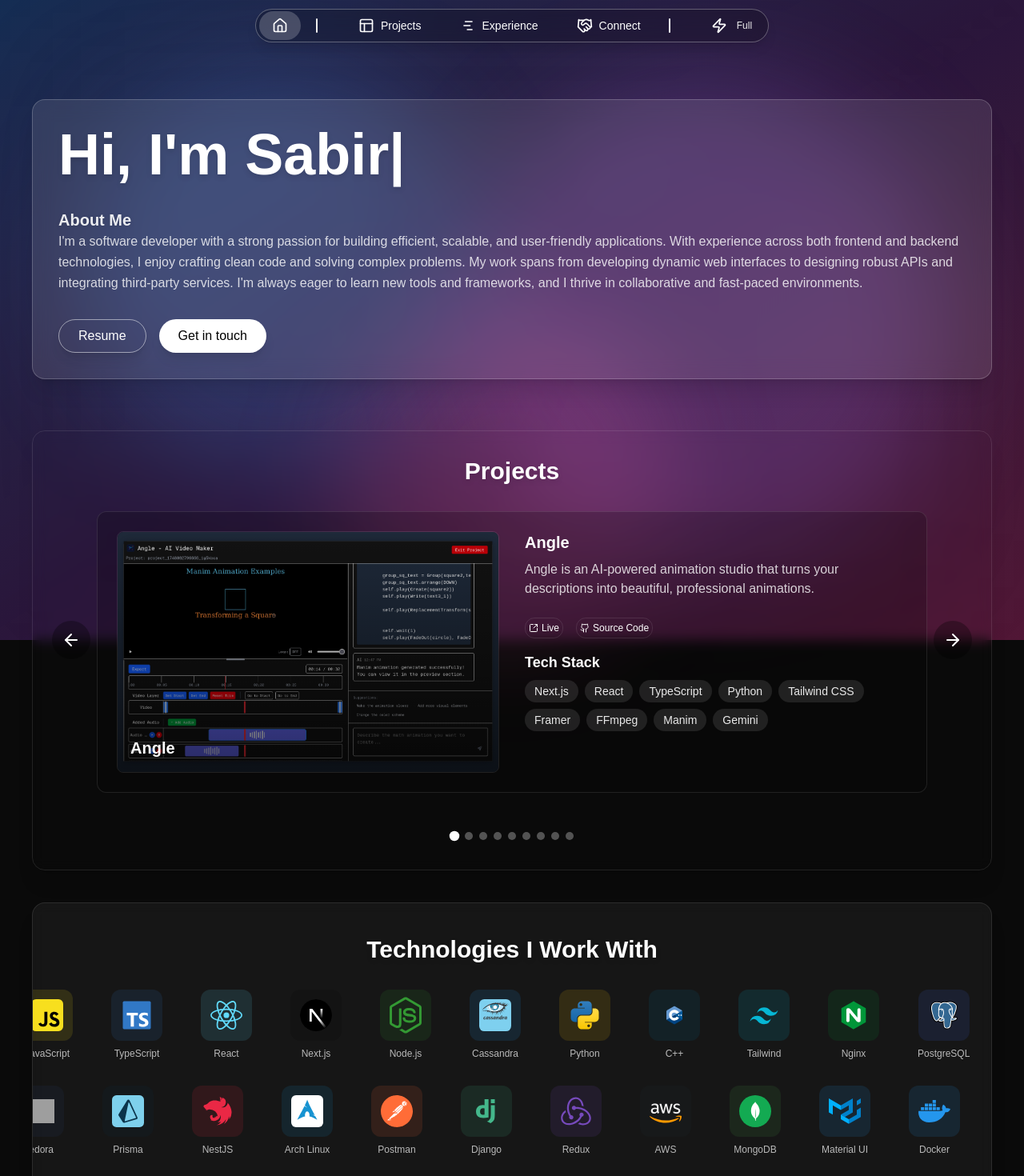
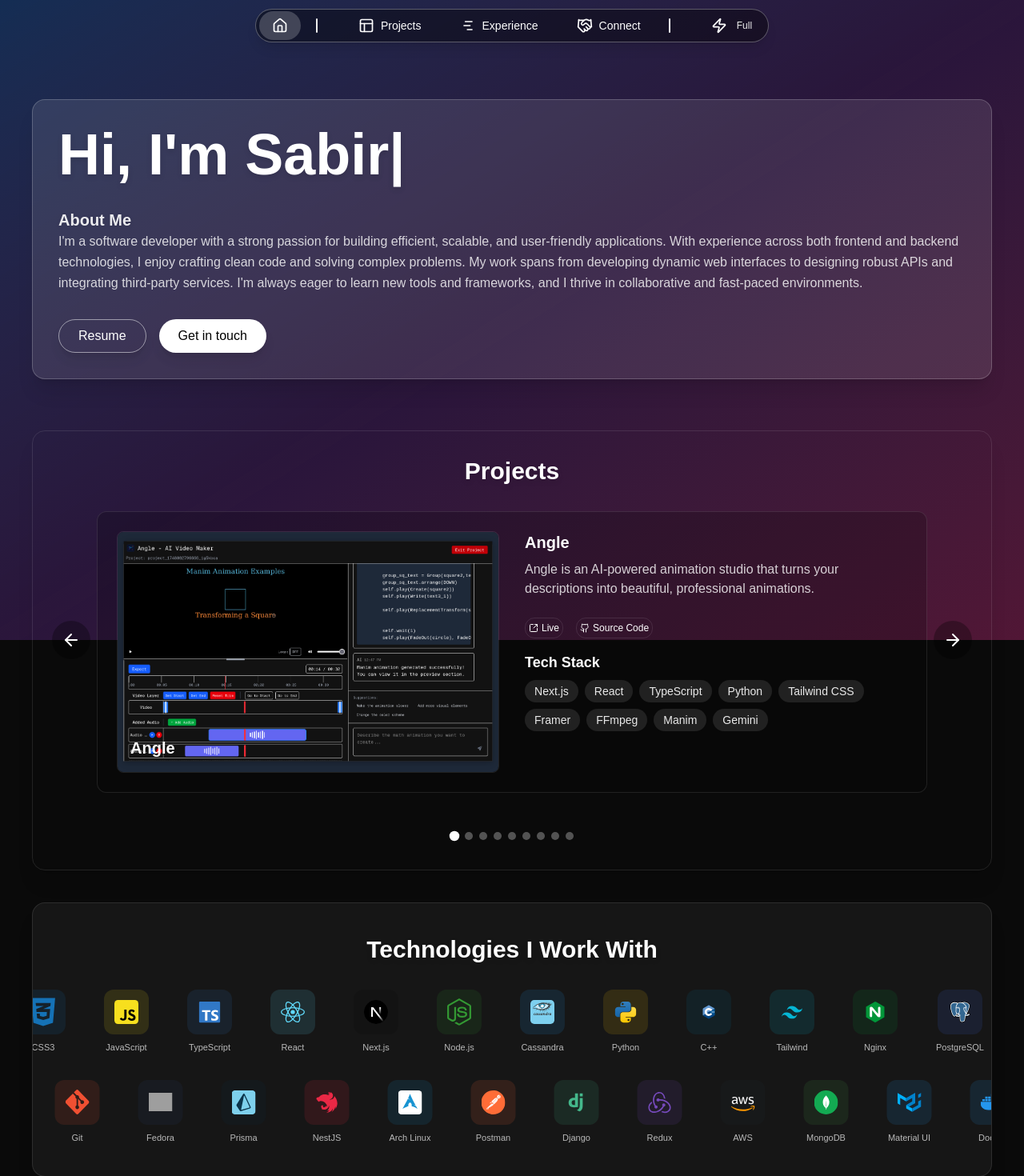
Before and after one commit to anonlegionoke/portfolio, a Next.js app: page / in a window 1280 px wide. Shown: the top 1470 px of the page at 80% size. Built offline with nearby package versions, Linux system fonts and the light colour scheme; grey boxes are pictures that could not be loaded.

Commit message:
Refactor styles in Experience, Connect, ContactForm, and Project components for consistency and readability

```diff
--- a/src/app/components/Connect.tsx
+++ b/src/app/components/Connect.tsx
@@ -95,7 +95,7 @@ const Connect = () => {
   }
 
   return (
-    <div className={`${performanceMode === 'light' ? 'bg-black/20' : 'bg-white/5 backdrop-blur-sm'} rounded-2xl shadow-xl border border-white/10 p-4 sm:p-6 md:p-8`}>
+    <div className={`${performanceMode === 'light' ? 'bg-black/20' : 'bg-white/5'} rounded-2xl shadow-xl border border-white/10 p-4 sm:p-6 md:p-8`}>
       <motion.h2
         className="text-2xl sm:text-3xl font-bold text-white text-center mb-6 sm:mb-8 drop-shadow-md"
         initial={{ opacity: 0 }}
@@ -113,7 +113,7 @@ const Connect = () => {
             animate={{ opacity: 1, y: 0 }}
             transition={{ duration: performanceMode === 'full' ? 0.5 : 0, delay: performanceMode === 'full' ? 0.4 : 0 }}
           >
-            Find Me On
+            Find me on
           </motion.h3>
 
           <motion.div
--- a/src/app/components/ContactForm.tsx
+++ b/src/app/components/ContactForm.tsx
@@ -64,7 +64,7 @@ export default function ContactForm() {
       animate={{ opacity: 1, y: 0 }}
       transition={{ duration: 0.5 }}
     >
-      <h3 className="text-xl font-semibold text-white mb-4">Send Me a Message</h3>
+      <h3 className="text-xl font-semibold text-white mb-4">Send me a message</h3>
 
       <form onSubmit={handleSubmit} className="space-y-4">
         <div>
@@ -120,7 +120,8 @@ export default function ContactForm() {
           whileTap={{ scale: 0.98 }}
           type="submit"
           disabled={isSubmitting}
-          className="w-full py-2 px-4 bg-white/10 hover:bg-white/20 border border-white/20 rounded-lg text-white font-medium transition-all duration-200 disabled:opacity-50 disabled:cursor-not-allowed"
+          className="w-full py-2 px-4 bg-white/10 hover:bg-white/20 border border-white/20 rounded-lg text-white font-medium transition-all duration-200
+          cursor-pointer disabled:opacity-50 disabled:cursor-not-allowed"
         >
           {isSubmitting ? 'Sending...' : 'Send Message'}
         </motion.button>
--- a/src/app/components/Experience.tsx
+++ b/src/app/components/Experience.tsx
@@ -152,7 +152,7 @@ const Experience = () => {
 
   return (
     <motion.div
-      className={`w-full overflow-hidden py-6 sm:py-8 mt-12  ${performanceMode === 'light' ? 'bg-black/20' : 'bg-white/5 backdrop-blur-sm'} rounded-2xl shadow-xl border border-white/10`}
+      className={`w-full overflow-hidden py-6 sm:py-8 mt-12  ${performanceMode === 'light' ? 'bg-black/20' : 'bg-white/5'} rounded-2xl shadow-xl border border-white/10`}
       initial={{ opacity: 0, y: 20 }}
       animate={{ opacity: 1, y: 0 }}
       transition={{ duration: performanceMode === 'full' ? 0.8 : 0, delay: performanceMode === 'full' ? 0.2 : 0 }}
--- a/src/app/components/Project.tsx
+++ b/src/app/components/Project.tsx
@@ -172,7 +172,7 @@ const Project = () => {
       slideVariants,
       transition: {
         x: {
-          type: "tween",
+          type: "linear",
           ease: "easeOut",
           duration: 0.4
         },
@@ -205,7 +205,6 @@ const Project = () => {
   >
     {/* Screenshot Area */}
     <div className="w-full md:w-1/2 relative overflow-hidden rounded-lg border border-white/10">
-      <div className="absolute inset-0 bg-gradient-to-t from-black/60 to-transparent z-10"></div>
       <div className="w-full h-[200px] md:h-[300px] lg:h-[300px] bg-gray-800 flex items-center justify-center">
         {currentProject.screenshot ? (
           <Image
@@ -260,7 +259,7 @@ const Project = () => {
 
   return (
     <motion.div
-      className={`w-full overflow-hidden py-6 sm:py-8 mt-12 sm:mt-16 'bg-black/20' ${performanceMode === 'full' && 'backdrop-blur-sm'} rounded-2xl shadow-xl border border-white/10 h-[800px] md:h-[550px]`}
+      className={`w-full overflow-hidden py-6 sm:py-8 mt-12 sm:mt-16 rounded-2xl shadow-xl border border-white/10 h-[800px] md:h-[550px]`}
       initial={{ opacity: 0, y: 20 }}
       animate={{ opacity: 1, y: 0 }}
       transition={{ duration: 0.8, delay: 0.2 }}
--- a/src/app/components/TechStack.tsx
+++ b/src/app/components/TechStack.tsx
@@ -47,10 +47,6 @@ export default function TechStack() {
     ? techIcons.slice(0, 15)
     : techIcons;
 
-  const duplicatedIcons = performanceMode === 'full'
-    ? [...displayIcons, ...displayIcons, ...displayIcons]
-    : [...displayIcons];
-
   const [hoveredIcon, setHoveredIcon] = useState<string | null>(null);
 
   const animationDuration = 15;
@@ -83,7 +79,7 @@ export default function TechStack() {
   }
 
   return (
-    <div className={`w-full overflow-hidden ${performanceMode === 'full' ? 'py-10' : 'pt-10'} ${performanceMode === 'full' ? 'backdrop-blur-sm bg-white/5' : 'bg-black/20'} rounded-2xl shadow-xl border border-white/10`}>
+    <div className={`w-full overflow-hidden ${performanceMode === 'full' ? 'py-10' : 'pt-10'} ${performanceMode === 'full' ? 'bg-white/5' : 'bg-black/20'} rounded-2xl shadow-xl border border-white/10`}>
       <motion.h2
         className="text-2xl sm:text-3xl font-bold text-white text-center mb-8 drop-shadow-md"
         initial={hoverEffects ? animations.initial : {opacity: 1}}
@@ -94,14 +90,14 @@ export default function TechStack() {
       </motion.h2>
 
       {hoverEffects ? (
-       <div className="relative">
+       <div className="relative w-1/2">
        {/* First row - moving right */}
        <motion.div
          className="flex space-x-12 mb-8"
          animate={animations.divAnimate1}
          transition={animations.divTransition1}
        >
-         {duplicatedIcons.map((tech, index) => (
+         {displayIcons.map((tech, index) => (
            <motion.div
              key={`${tech.name}-${index}`}
              className="flex flex-col items-center justify-center w-20"
@@ -110,7 +106,7 @@ export default function TechStack() {
              onHoverEnd={() => hoverEffects && setHoveredIcon(null)}
            >
              <div
-               className="w-16 h-16 flex items-center justify-center rounded-xl p-2 mb-2"
+               className="w-14 h-14 flex items-center justify-center rounded-xl p-2 mb-2"
                style={{
                  backgroundColor: `${tech.color}20`,
                  boxShadow: hoverEffects && hoveredIcon === tech.name + index ? `0 0 15px ${tech.color}80` : 'none',
@@ -120,13 +116,13 @@ export default function TechStack() {
                <Image
                  src={tech.icon}
                  alt={tech.name}
-                 width={40}
-                 height={40}
+                 width={30}
+                 height={30}
                  className="object-contain"
                  priority={index < 6}
                />
              </div>
-             <span className="text-xs text-white/70">{tech.name}</span>
+             <span className="text-white/70" style={{fontSize:'11px'}}>{tech.name}</span>
            </motion.div>
          ))}
        </motion.div>
@@ -137,7 +133,7 @@ export default function TechStack() {
          animate={animations.divAnimate2}
          transition={animations.divTransition2}
        >
-         {duplicatedIcons.slice().reverse().map((tech, index) => (
+         {displayIcons.slice().reverse().map((tech, index) => (
            <motion.div
              key={`reverse-${tech.name}-${index}`}
              className="flex flex-col items-center justify-center w-20"
@@ -146,7 +142,7 @@ export default function TechStack() {
              onHoverEnd={() => hoverEffects && setHoveredIcon(null)}
            >
              <div
-               className="w-16 h-16 flex items-center justify-center rounded-xl p-2 mb-2"
+               className="w-14 h-14 flex items-center justify-center rounded-xl p-2 mb-2"
                style={{
                  backgroundColor: `${tech.color}20`,
                  boxShadow: hoverEffects && hoveredIcon === `reverse-${tech.name}-${index}` ? `0 0 15px ${tech.color}80` : 'none',
@@ -156,20 +152,20 @@ export default function TechStack() {
                <Image
                  src={tech.icon}
                  alt={tech.name}
-                 width={40}
-                 height={40}
+                 width={30}
+                 height={30}
                  className="object-contain"
                  priority={index < 6}
                />
              </div>
-             <span className="text-xs text-white/70">{tech.name}</span>
+             <span className="text-white/70" style={{fontSize:'11px'}}>{tech.name}</span>
            </motion.div>
          ))}
        </motion.div>
      </div>
       ) : (
           <div className="relative">
-            <div className="grid grid-cols-4 lg:grid-cols-12 gap-4 max-h-84 p-4 rounded-xl"
+            <div className="grid grid-cols-4 lg:grid-cols-10 gap-4 lg:gap-8 max-h-84 p-4 rounded-xl"
             >
               {techIcons.map((tech, index) => (
                 <div
--- a/src/app/page.tsx
+++ b/src/app/page.tsx
@@ -64,13 +64,6 @@ export default function Home() {
     return () => window.removeEventListener('scroll', handleScroll);
   }, []);
 
-  const animationSettings = {
-    enabled: performanceMode === 'full',
-    blurIntensity: performanceMode === 'full' ? '100px' : '0px',
-    blurOpacity: performanceMode === 'full' ? 1 : 0,
-    animationDuration: performanceMode === 'full' ? { slow: 25, medium: 20, fast: 15 } : { slow: 0, medium: 0, fast: 0 }
-  };
-
   return (
     <main className="relative min-h-screen overflow-hidden">
       {/* Loading Overlay */}
@@ -92,55 +85,7 @@ export default function Home() {
 
       <div
         className={`fixed inset-0 -z-10 bg-gradient-to-br from-blue-500/30 via-purple-500/20 to-pink-500/30`}
-        style={{
-          backdropFilter: `blur(${animationSettings.blurIntensity})`,
-          // backgroundColor: performanceMode === 'light' ? 'rgba(30, 41, 59, 0.95)' : undefined
-        }}
       />
-
-      {animationSettings.enabled && (
-        <>
-          <motion.div
-            className="fixed top-20 left-20 w-[500px] h-[500px] rounded-full bg-blue-400/20 blur-3xl -z-10"
-            animate={{
-              x: [0, 30, 0],
-              y: [0, 15, 0],
-              scale: [1, 1.05, 1]
-            }}
-            transition={{
-              repeat: Infinity,
-              duration: animationSettings.animationDuration.medium,
-              ease: "easeInOut"
-            }}
-          />
-          <motion.div
-            className="fixed bottom-20 right-20 w-[600px] h-[600px] rounded-full bg-purple-400/20 blur-3xl -z-10"
-            animate={{
-              x: [0, -20, 0],
-              y: [0, -20, 0],
-              scale: [1, 1.03, 1]
-            }}
-            transition={{
-              repeat: Infinity,
-              duration: animationSettings.animationDuration.fast,
-              ease: "easeInOut"
-            }}
-          />
-          <motion.div
-            className="fixed top-1/2 left-1/3 w-[400px] h-[400px] rounded-full bg-pink-400/20 blur-3xl -z-10"
-            animate={{
-              x: [0, 15, 0],
-              y: [0, -25, 0],
-              scale: [1, 1.08, 1]
-            }}
-            transition={{
-              repeat: Infinity,
-              duration: animationSettings.animationDuration.slow,
-              ease: "easeInOut"
-            }}
-          />
-        </>
-      )}
 
       <motion.div
         className="fixed md:sticky md:top-0 bottom-0 left-0 right-0 z-50 flex justify-center items-center py-3 md:py-0 md:h-16"
@@ -150,7 +95,7 @@ export default function Home() {
       >
         <motion.div
           className="border border-white/30 flex items-center justify-between gap-2 md:gap-4 mx-auto
-          rounded-full py-0.5 px-1 bg-black/20 backdrop-blur-md shadow-lg"
+          rounded-full py-0.5 px-1 bg-black/70 md:bg-black/40 shadow-lg"
           whileHover={performanceMode === 'full' ? { boxShadow: "0 0 15px rgba(255, 255, 255, 0.2)" } : {}}
         >
           <button
@@ -187,7 +132,7 @@ export default function Home() {
       </motion.div>
       <div id="home-section" className="flex justify-between items-center px-2 sm:px-4 md:px-10 mt-15 gap-5">
         <motion.div
-          className={`${performanceMode === 'full' ? 'backdrop-blur-md bg-white/10' : 'bg-black/20'} p-4 sm:p-6 md:p-8 rounded-2xl shadow-xl border border-white/20 w-full`}
+          className={`${performanceMode === 'full' ? ' bg-white/10' : 'bg-black/20'} p-4 sm:p-6 md:p-8 rounded-2xl shadow-xl border border-white/20 w-full`}
           initial={{ opacity: 0, y: 20 }}
           animate={{ opacity: 1, y: 0 }}
           transition={{ duration: performanceMode === 'full' ? 0.8 : 0 }}
@@ -228,14 +173,6 @@ export default function Home() {
             </motion.button>
           </div>
         </motion.div>
-        {/* <motion.div
-          className="relative backdrop-blur-sm bg-white/5 p-10 rounded-2xl shadow-xl border border-white/10 w-[30%]"
-          initial={{ opacity: 0, x: 20 }}
-          animate={{ opacity: 1, x: 0 }}
-          transition={{ duration: 0.8, delay: 0.3 }}
-        >
-          <ImageCarousel />
-        </motion.div> */}
       </div>
       <div id="projects-section" className="px-2 sm:px-4 md:px-10 my-10">
         <Project />
@@ -254,7 +191,7 @@ export default function Home() {
       <AnimatePresence>
         {showScrollTop && (
           <motion.button
-            className="fixed bottom-8 right-4 sm:right-8 p-3 rounded-full bg-white/10 backdrop-blur-md border border-white/20 shadow-lg cursor-pointer z-50"
+            className="fixed bottom-8 right-4 sm:right-8 p-3 rounded-full bg-white/20 border border-white/20 shadow-lg cursor-pointer z-50"
             onClick={scrollToTop}
             initial={{ opacity: 0, scale: 0.5 }}
             animate={{ opacity: 1, scale: 1 }}
```
